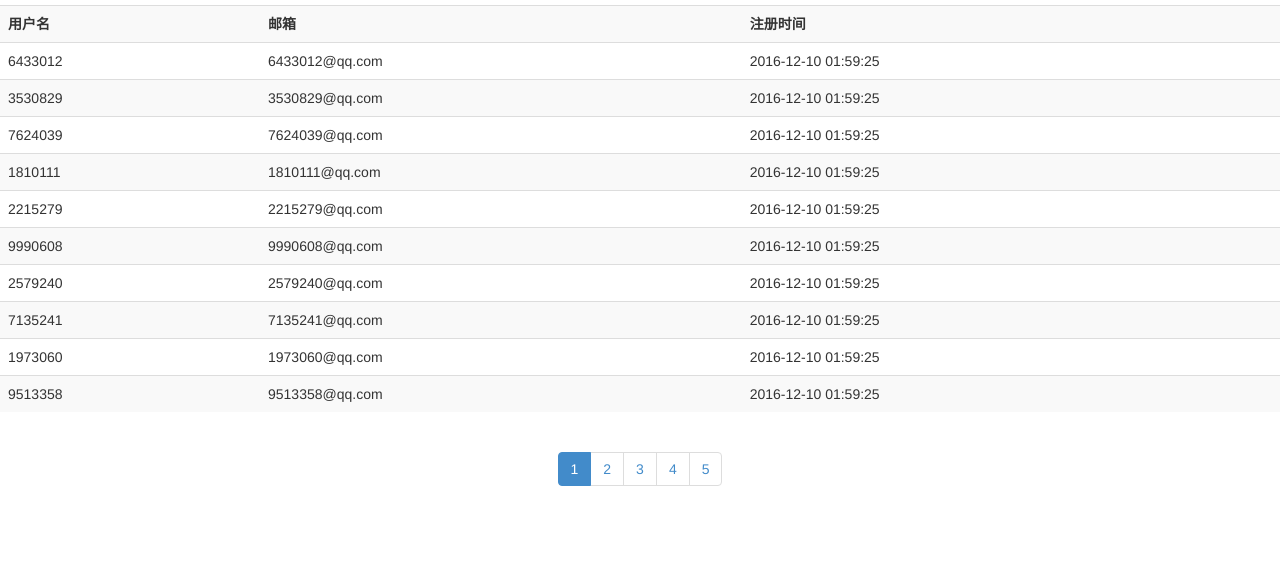
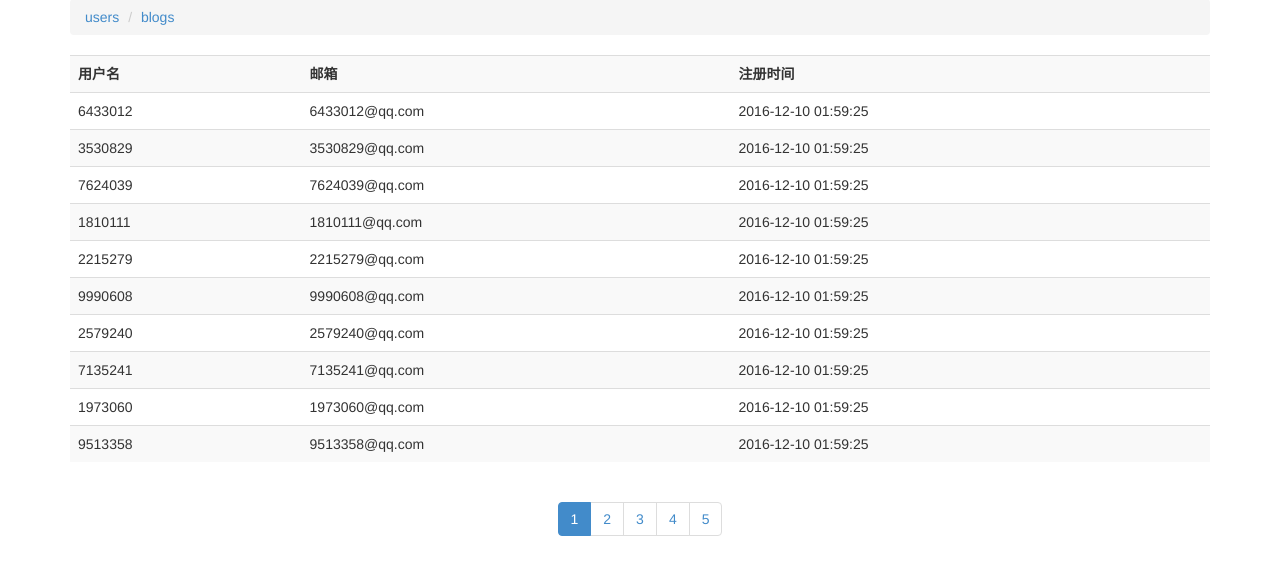
Before and after one commit to code-maze/wblog, a Flask app: page /admin in a window 1280 px wide. Shown: the part 51-626 px from the top of the page. Run offline with Flask 2, Linux system fonts and the light colour scheme; data comes from the database, SQL or seed files in the repository; some libraries are stand-ins or nearby versions.

Commit message:
调整了一下总体的布局
添加了common.css

```diff
--- /dev/null
+++ b/www/app/static/css/common.css
@@ -0,0 +1,3 @@
+#main {
+    margin-top: 50px;
+}
--- a/www/app/templates/admin.html
+++ b/www/app/templates/admin.html
@@ -4,11 +4,12 @@
 {% block title %}管理页面{% endblock %}
 
 {% block style %}
-<link rel="stylesheet" href="/static/css/admin.css" />
+<link rel="stylesheet" href="/static/css/common.css" />
 {% endblock %}
 
 {% block content %}
 {{ nav.show('admin') }}
+<div id='main' class='container'>
     <ol class="breadcrumb">
       <li class="active"><a href="#">users</a></li>
       <li ><a href="#">blogs</a></li>
@@ -18,6 +19,7 @@
     </div>
     <nav id="pagination" class="text-center">
     </nav>
+</div>
 {% endblock %}
 
 {%block script %}
--- a/www/app/templates/index.html
+++ b/www/app/templates/index.html
@@ -4,16 +4,13 @@
 {% block title %}首页{% endblock %}
 
 {% block style %}
+<link rel="stylesheet" href="/static/css/common.css" />
 <link rel="stylesheet" href="/static/css/index.css" />
 {% endblock %}
 
 {% block content %}
 {{ nav.show('index') }}
 <div id='main' class='container'>
-
-
-
-
 </div>
 {% endblock %}
 
```
Also changed, not shown: www/app/static/css/index.css (+0 -8 lines). Lines whose indentation alone changed are shown as unchanged.
